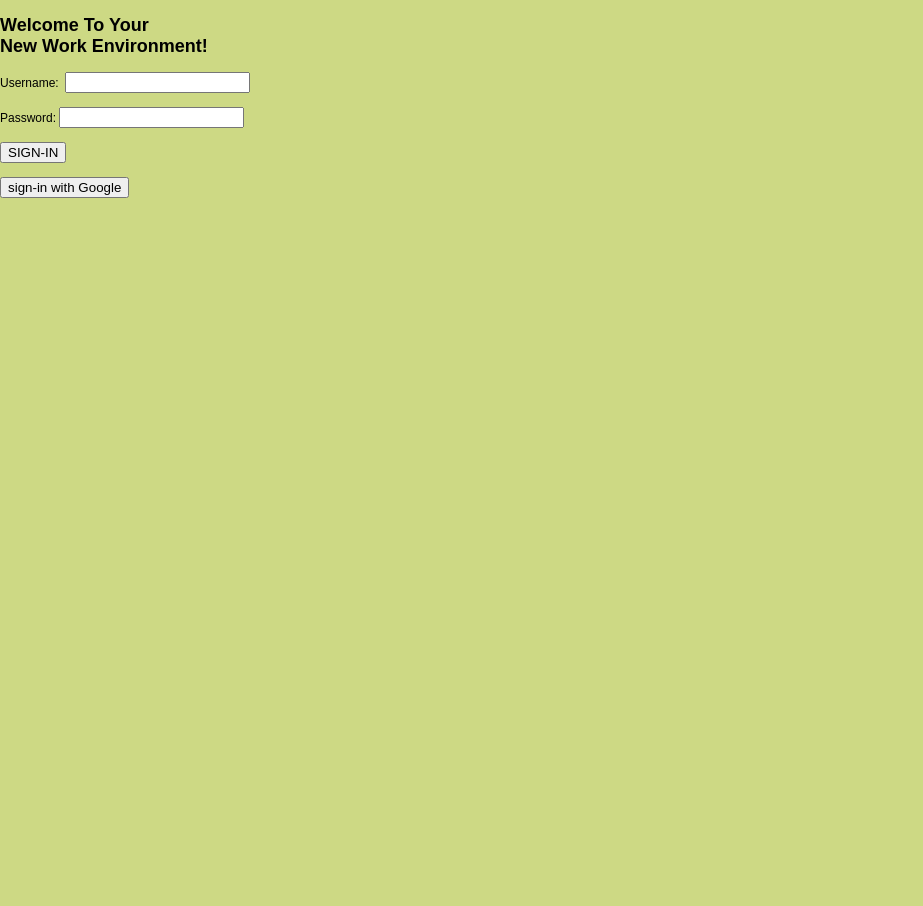
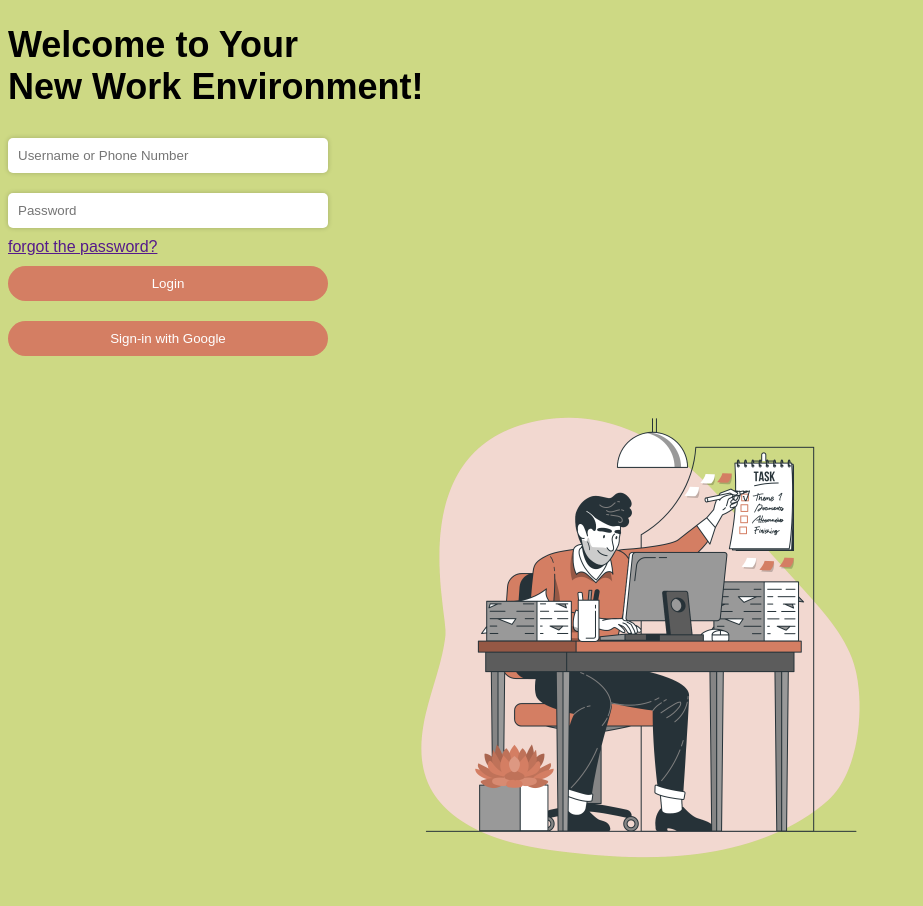
Before and after one commit to raihanrahmanda/Praktikum-PBW, a PHP site: page /login.html in a window 1280 px wide. Shown: the whole page, without its empty margins (0-923 px from the left). Before the commit the page ends 198 px from the top, so only its background shows below. Run offline with PHP 8.4, Linux system fonts and the light colour scheme.

Commit message:
menambahkan file baru

```diff
--- a/Pertemuan 3/login.html
+++ b/Pertemuan 3/login.html
@@ -1,22 +1,20 @@
 <!DOCTYPE html>
 <html lang="en">
 <head>
-    <meta charset="UTF-8">
-    <meta http-equiv="X-UA-Compatible" content="IE=edge">
-    <meta name="viewport" content="width=device-width, initial-scale=1.0">
-    <link rel="stylesheet" href="stylelogin.css">
-    <title>Login Page</title>
-</head>
+	<meta charset="UTF-8">
+	<meta http-equiv="X-UA-Compatible" content="IE=edge">
+	<meta name="viewport" content="width=device-width, initial-scale=1.0">
+	<link rel="stylesheet" href="stylelogin.css">
+	<title>Go-Hunt! Login Page</title>
 <body>
-	<h2>Welcome To Your <br> New Work Environment!</h2>
+	<h1>Welcome to Your<br>New Work Environment!</h1>
 	<form>
-		<label for="username">Username:</label>
-        <img src="" alt="">
-		<input type="text" id="username" name="username"><br><br>
-		<label for="password">Password:</label>
-		<input type="password" id="password" name="password"><br><br>
-		<input type="submit" value="SIGN-IN"> <br><br>
-        <input type="submit" value="sign-in with Google">
+		<input type="text" placeholder="Username or Phone Number" required>
+		<input type="password" placeholder="Password" required>
+		<a href="">forgot the password?</a>
+		<input type="submit" value="Login">
+		<input type="submit" value="Sign-in with Google">
 	</form>
+	<img src="Task-bro.png" alt="Logo">
 </body>
 </html>
--- a/Pertemuan 3/stylelogin.css
+++ b/Pertemuan 3/stylelogin.css
@@ -1,8 +1,41 @@
 body {
     background-color: #CDD984;
-    font-family: Arial, Helvetica, sans-serif;
-    font-size: 12px;
-    color: #000000;
-    margin: 0px;
-    padding: 0px;
+    font-family: Arial, sans-serif;
 }
+
+h1 {
+    text-align: left;
+    font-size: 36px;
+    margin-bottom: 20px;
+}
+form {
+    display: flex;
+    flex-direction: column;
+    align-items: left;
+}
+input[type="text"], input[type="password"] {
+    padding: 10px;
+    margin: 10px 0;
+    border: none;
+    border-radius: 5px;
+    box-shadow: 0 0 5px rgba(0,0,0,0.2);
+    width: 100%;
+    max-width: 300px;
+}
+input[type="submit"] {
+    background-color: #D47E63;
+    margin: 10px 0;
+    color: #fff;
+    border: none;
+    border-radius: 20px;
+    max-width: 320px;
+    padding: 10px;
+    margin-top: 10px;
+    cursor: pointer;
+}
+img {
+    display: block;
+    margin: 20px auto;
+    max-width: 500px;
+    height: auto;
+}
```
Also changed, not shown: Pertemuan 3/layout.html (added, +20 -0 lines), Pertemuan 3/layoutstyle.css (added, +54 -0 lines), Pertemuan 3/Task-bro.png (added), 1 other file.
